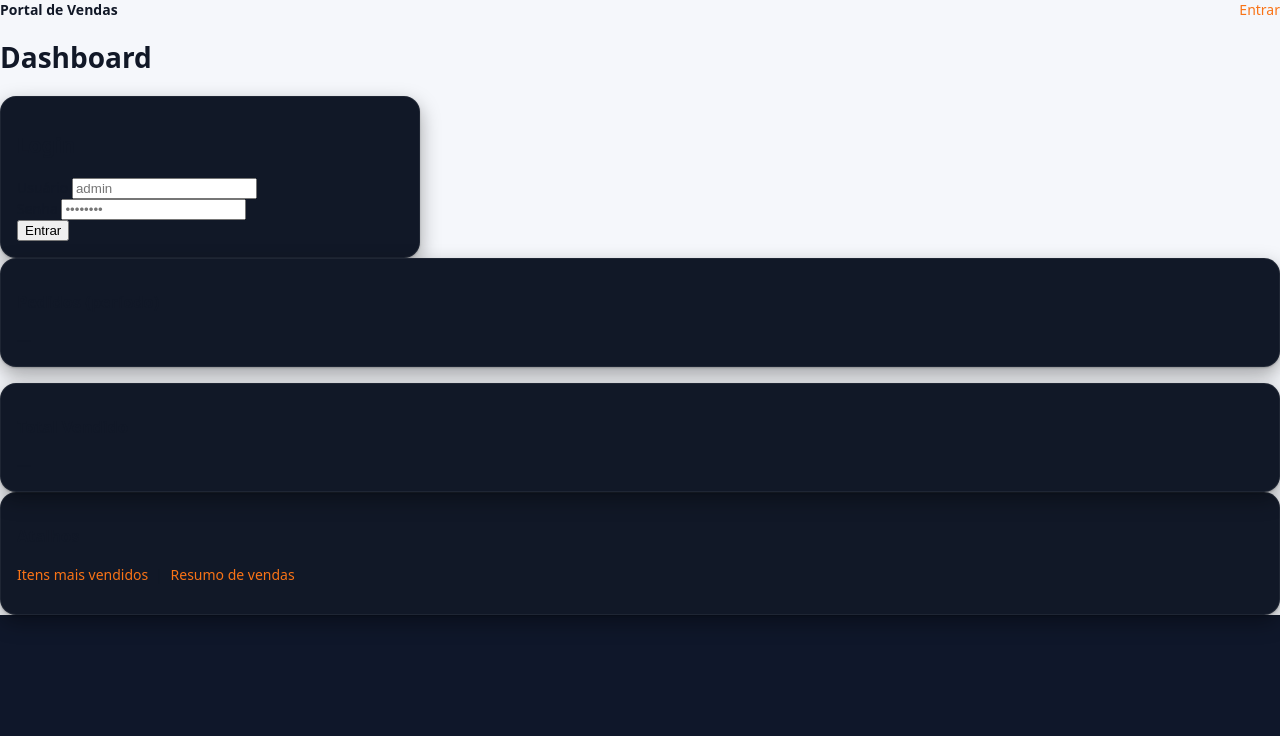
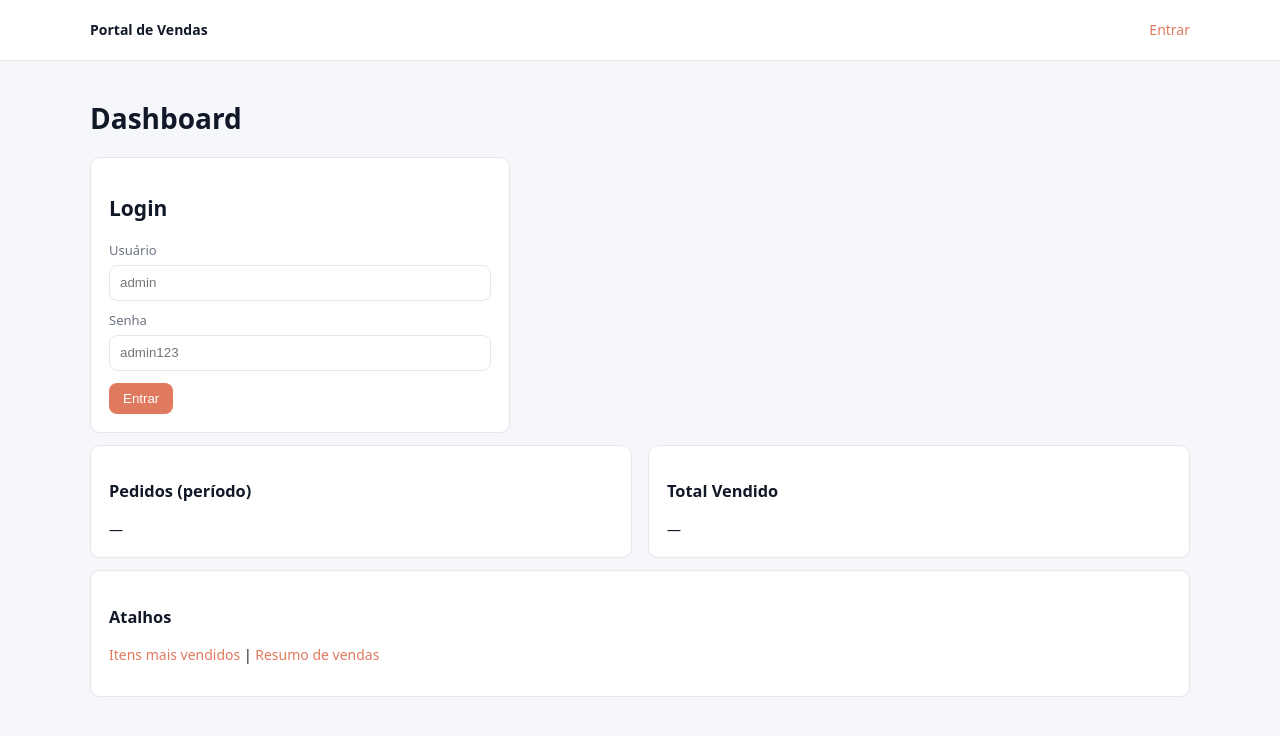
Before and after one commit to WendellKZ/portal_vendas_render_restor, a Django app: page /app/ in a window 1280 px wide. Shown: the top 736 px of the page. Run offline with Django 5.2, Linux system fonts and the light colour scheme.

Commit message:
ui: tema claro + login/logout no front + rotas e templates

```diff
--- a/core/static/portal/theme.css
+++ b/core/static/portal/theme.css
@@ -1,18 +1,103 @@
-:root{
-  --pv-bg:#0f172a;
-  --pv-card:#111827;
-  --pv-text:#e5e7eb;
-  --pv-muted:#94a3b8;
-  --pv-primary:#f97316;
-  --pv-primary-600:#ea580c;
-  --pv-ring:#fb923c;
+:root {
+  --bg: #f6f7fb;
+  --panel: #ffffff;
+  --text: #1b1f24;
+  --muted: #6b7280;
+  --accent: #e07a5f;
+  --border: #e5e7eb;
 }
-html,body{background:var(--pv-bg);color:var(--pv-text);}
-a{color:var(--pv-primary);text-decoration:none}
-a:hover{color:var(--pv-primary-600);}
-.pv-card{background:var(--pv-card);border:1px solid rgba(255,255,255,.06);border-radius:16px;padding:16px;box-shadow:0 1px 2px rgba(0,0,0,.2),0 8px 20px rgba(0,0,0,.35);}
-.pv-btn{background:linear-gradient(135deg,var(--pv-primary),var(--pv-primary-600));color:white;border:none;border-radius:12px;padding:10px 14px;cursor:pointer;}
-.pv-btn:focus{outline:2px solid var(--pv-ring);outline-offset:2px}
-.pv-grid{display:grid;gap:16px}
-@media(min-width:768px){.pv-grid.cols-2{grid-template-columns:repeat(2,minmax(0,1fr));}}
-@media(min-width:1024px){.pv-grid.cols-3{grid-template-columns:repeat(3,minmax(0,1fr));}}
+
+* { box-sizing: border-box; }
+
+html, body {
+  margin: 0;
+  padding: 0;
+  background: var(--bg);
+  color: var(--text);
+  font: 15px/1.5 system-ui, -apple-system, Segoe UI, Roboto, Arial, "Noto Sans", "Helvetica Neue", sans-serif;
+}
+
+/* Layout */
+.pv-container {
+  width: min(1100px, 94vw);
+  margin: 0 auto;
+  padding: 20px 0;
+}
+
+.pv-header {
+  background: var(--panel);
+  border-bottom: 1px solid var(--border);
+}
+
+.pv-header .pv-container {
+  display: flex;
+  align-items: center;
+  justify-content: space-between;
+}
+
+.pv-nav { display: flex; gap: 12px; align-items: center; }
+
+.pv-link {
+  color: var(--accent);
+  text-decoration: none;
+}
+.pv-link:hover { text-decoration: underline; }
+
+.pv-grid {
+  display: grid;
+  gap: 16px;
+  grid-template-columns: repeat(auto-fit, minmax(280px, 1fr));
+  margin: 12px 0;
+}
+
+.pv-card {
+  background: var(--panel);
+  border: 1px solid var(--border);
+  border-radius: 10px;
+  padding: 18px;
+}
+
+.pv-login {
+  max-width: 420px;
+}
+
+/* Formulário */
+.pv-label {
+  display: block;
+  margin: 10px 0 6px;
+  color: var(--muted);
+  font-size: 13px;
+}
+
+.pv-input {
+  width: 100%;
+  height: 36px;
+  border: 1px solid var(--border);
+  border-radius: 8px;
+  padding: 0 10px;
+  outline: none;
+}
+.pv-input:focus {
+  border-color: var(--accent);
+}
+
+.pv-btn {
+  margin-top: 12px;
+  display: inline-block;
+  padding: 8px 14px;
+  border: 0;
+  border-radius: 8px;
+  background: var(--accent);
+  color: #fff;
+  cursor: pointer;
+}
+
+.pv-msg {
+  margin-top: 10px;
+  padding: 10px;
+  background: #fff3f0;
+  border: 1px solid #ffd5c9;
+  color: #8a2a0a;
+  border-radius: 8px;
+  font-size: 13px;
+}
--- a/core/views_front.py
+++ b/core/views_front.py
@@ -3,11 +3,10 @@ from django.contrib.auth import authenticate, login, logout
 from django.contrib.auth.decorators import login_required
 from django.shortcuts import redirect, render
 
-# DASHBOARD (público; mostra login se não autenticado)
 def dashboard_view(request):
+    # Mostra o login apenas se não estiver autenticado
     return render(request, "dashboard.html", {})
 
-# LOGIN (processa POST do formulário inline)
 def login_view(request):
     if request.method == "POST":
         username = request.POST.get("username") or ""
@@ -17,14 +16,13 @@ def login_view(request):
             login(request, user)
             return redirect("portal:dashboard")
         messages.error(request, "Usuário ou senha inválidos.")
+    # Volta ao dashboard (onde o formulário aparece quando não autenticado)
     return redirect("portal:dashboard")
 
-# LOGOUT
 def logout_view(request):
     logout(request)
     return redirect("portal:dashboard")
 
-# Páginas internas (exigem login)
 @login_required(login_url="/app/")
 def itens_view(request):
     return render(request, "itens.html", {})
--- a/portal_vendas/urls.py
+++ b/portal_vendas/urls.py
@@ -1,13 +1,15 @@
 from django.contrib import admin
-from django.urls import path, include
+from django.urls import include, path
 
 urlpatterns = [
     path("admin/", admin.site.urls),
 
-    # API
+    # API do seu app
     path("api/", include("api.urls")),
-    path("api-auth/", include("rest_framework.urls")),  # login UI do DRF
 
-    # Front
+    # Login do Django REST Framework (útil para testar APIs pelo browser)
+    path("api-auth/", include("rest_framework.urls")),
+
+    # Front do portal
     path("app/", include(("core.urls_front", "portal"), namespace="portal")),
 ]
--- a/templates/base.html
+++ b/templates/base.html
@@ -1,29 +1,31 @@
 {% load static %}
 <!doctype html>
-<html lang="pt-br" data-theme="light">
+<html lang="pt-br">
 <head>
   <meta charset="utf-8" />
   <meta name="viewport" content="width=device-width, initial-scale=1" />
-  <title>Portal Vendas</title>
+  <title>Portal de Vendas</title>
 
+  <!-- Ícone (opcional) -->
   <link rel="icon" href="{% static 'portal/favicon.png' %}">
+
+  <!-- Estilos -->
   <link rel="stylesheet" href="{% static 'portal/theme.css' %}">
   <link rel="stylesheet" href="{% static 'portal/app.css' %}">
 
-  <!-- Charts (se você usa gráficos no dashboard) -->
+  <!-- Charts -->
   <script src="https://cdn.jsdelivr.net/npm/chart.js"></script>
 </head>
 <body>
-
   <header class="pv-header">
     <div class="pv-container">
       <strong>Portal de Vendas</strong>
-      <nav style="float:right">
+      <nav class="pv-nav">
         {% if request.user.is_authenticated %}
-          Olá, {{ request.user.username }} |
-          <a href="{% url 'portal:logout' %}">Sair</a>
+          <span>Olá, {{ request.user.username }}</span>
+          <a href="{% url 'portal:logout' %}" class="pv-link">Sair</a>
         {% else %}
-          <a href="{% url 'portal:dashboard' %}">Entrar</a>
+          <a href="{% url 'portal:dashboard' %}" class="pv-link">Entrar</a>
         {% endif %}
       </nav>
     </div>
@@ -32,6 +34,5 @@
   <main class="pv-container">
     {% block content %}{% endblock %}
   </main>
-
 </body>
 </html>
--- a/templates/dashboard.html
+++ b/templates/dashboard.html
@@ -1,23 +1,20 @@
 {% extends "base.html" %}
-
 {% block content %}
 <h1>Dashboard</h1>
 
 {% if not request.user.is_authenticated %}
-  <!-- Login inline: só aparece quando NÃO autenticado -->
-  <section class="pv-card" style="max-width:420px">
+  <section class="pv-card pv-login">
     <h2>Login</h2>
     <form method="post" action="{% url 'portal:login' %}">
       {% csrf_token %}
-      <div class="pv-field">
-        <label>Usuário</label>
-        <input type="text" name="username" placeholder="admin" required>
-      </div>
-      <div class="pv-field">
-        <label>Senha</label>
-        <input type="password" name="password" placeholder="••••••••" required>
-      </div>
-      <button type="submit">Entrar</button>
+      <label class="pv-label">Usuário</label>
+      <input class="pv-input" type="text" name="username" placeholder="admin" autocomplete="username" />
+
+      <label class="pv-label">Senha</label>
+      <input class="pv-input" type="password" name="password" placeholder="admin123" autocomplete="current-password" />
+
+      <button class="pv-btn" type="submit">Entrar</button>
+
       {% if messages %}
         <div class="pv-msg">
           {% for m in messages %}{{ m }}{% if not forloop.last %}<br>{% endif %}{% endfor %}
@@ -27,24 +24,23 @@
   </section>
 {% endif %}
 
-<!-- Blocos principais do dashboard -->
-<div class="pv-grid">
-  <section class="pv-card">
+<section class="pv-grid">
+  <div class="pv-card">
     <h3>Pedidos (período)</h3>
     <div>—</div>
-  </section>
-  <section class="pv-card">
+  </div>
+
+  <div class="pv-card">
     <h3>Total Vendido</h3>
     <div>—</div>
-  </section>
-</div>
+  </div>
+</section>
 
 <section class="pv-card">
   <h3>Atalhos</h3>
   <p>
-    <a href="{% url 'portal:itens' %}">Itens mais vendidos</a>
-    &nbsp;|&nbsp;
-    <a href="{% url 'portal:resumo' %}">Resumo de vendas</a>
+    <a class="pv-link" href="{% url 'portal:itens' %}">Itens mais vendidos</a> |
+    <a class="pv-link" href="{% url 'portal:resumo' %}">Resumo de vendas</a>
   </p>
 </section>
 {% endblock %}
```
